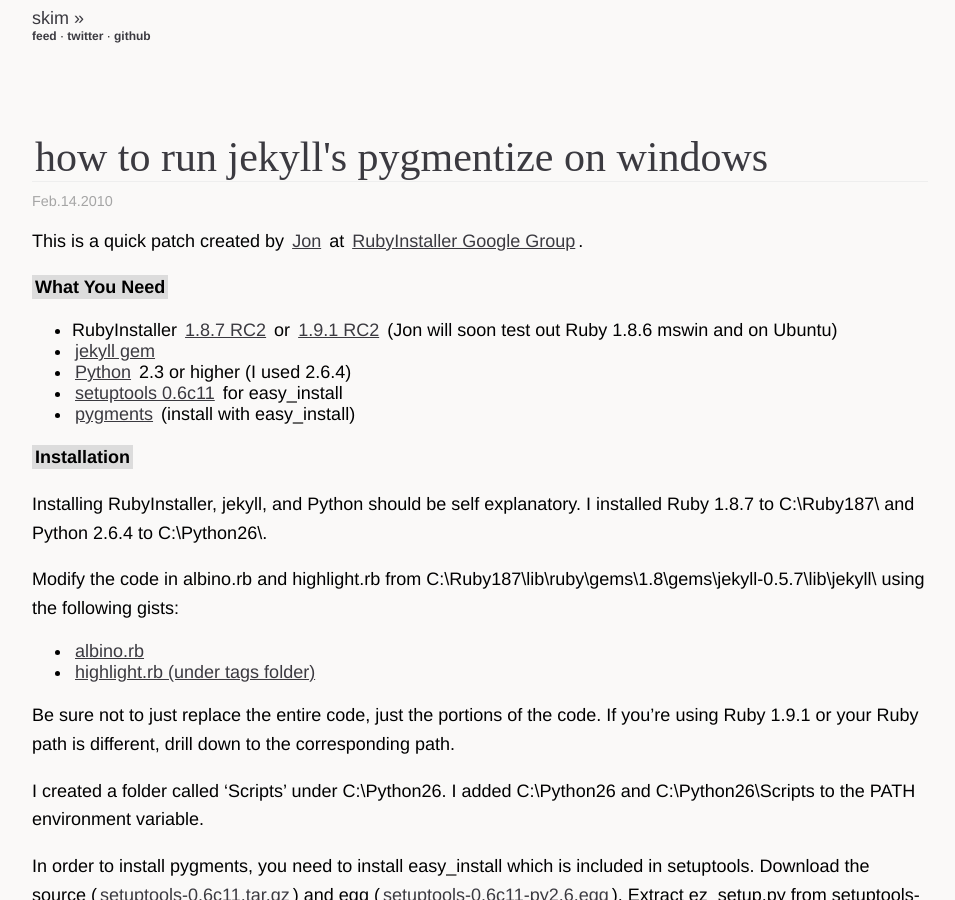
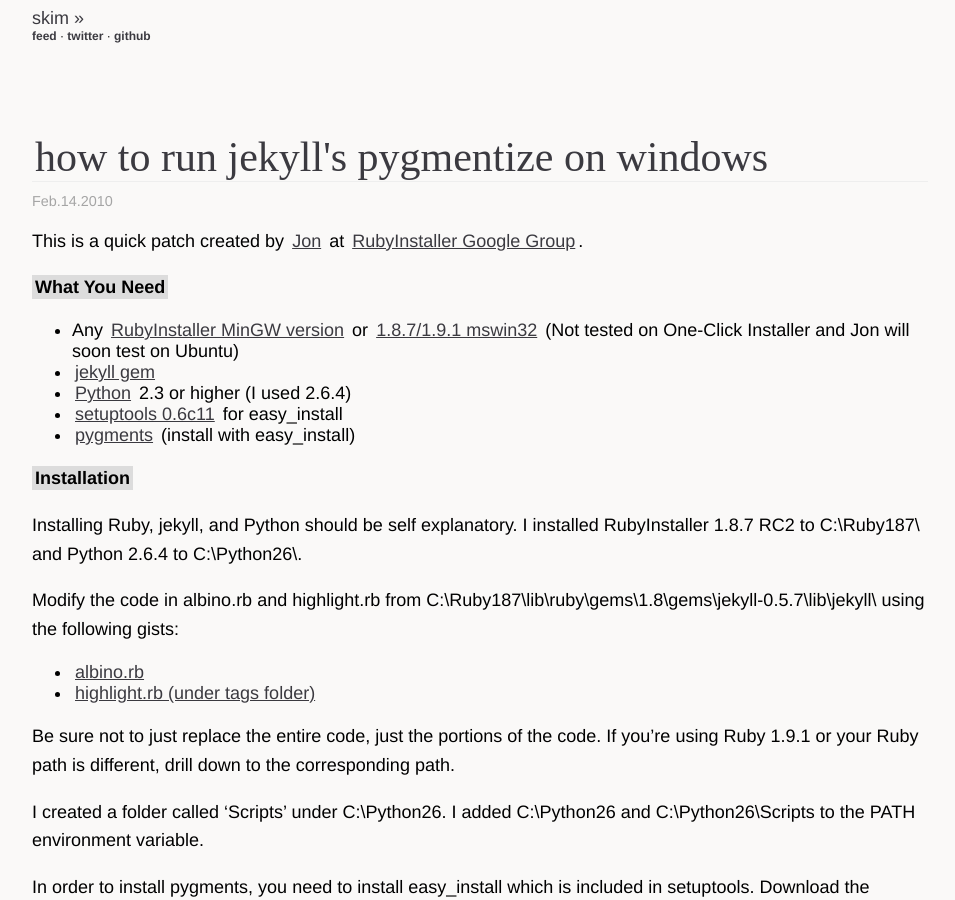
Before and after one commit to sl4m/sl4m.github.com, a Jekyll site: the page built from _posts/2010-02-14-how-to-run-jekyll-pygmentize-on-windows.markdown, in a window 1280 px wide and 900 px high. Shown: the whole window, without its empty margins (160-1115 px from the left). Built offline with Jekyll 4.4.1, drawn with Linux system fonts in a browser that asks for light colours; comment, search, counter and statistics services are not loaded.

Commit message:
updated pygmentize post

```diff
--- a/_posts/2010-02-14-how-to-run-jekyll-pygmentize-on-windows.markdown
+++ b/_posts/2010-02-14-how-to-run-jekyll-pygmentize-on-windows.markdown
@@ -14,7 +14,7 @@
 
 *What You Need*
 
-* RubyInstaller [1.8.7 RC2](http://rubyforge.org/frs/download.php/69034/rubyinstaller-1.8.7-p249-rc2.exe) or [1.9.1 RC2](http://rubyforge.org/frs/download.php/69035/rubyinstaller-1.9.1-p378-rc2.exe) (Jon will soon test out Ruby 1.8.6 mswin and on Ubuntu)
+* Any [RubyInstaller MinGW version](http://rubyinstaller.org/download.html) or [1.8.7/1.9.1 mswin32](http://www.ruby-lang.org/en/downloads/) (Not tested on One-Click Installer and Jon will soon test on Ubuntu)
 * [jekyll gem](http://gemcutter.org/gems/jekyll)
 * [Python](http://www.python.org/download/) 2.3 or higher (I used 2.6.4)
 * [setuptools 0.6c11](http://pypi.python.org/pypi/setuptools) for easy_install
```
Also changed, not shown: other parts of _posts/2010-02-14-how-to-run-jekyll-pygmentize-on-windows.markdown (+1 -1 lines).
